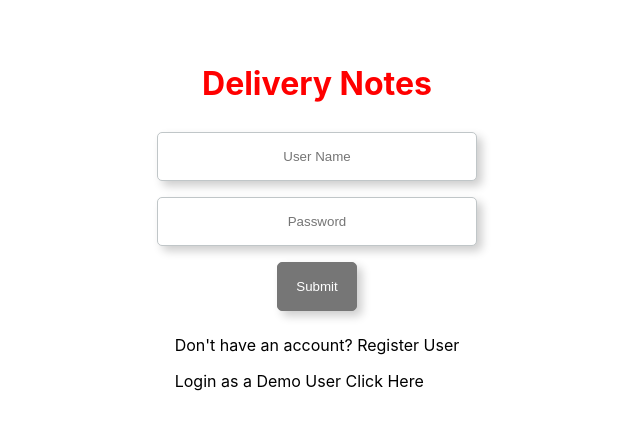
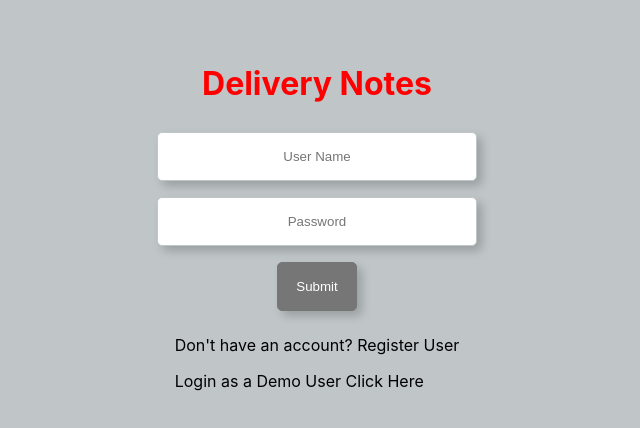
Before and after one commit to minnecoder/driver-notes-next, a Next.js app: page / in a window 1280 px wide. Shown: the top 428 px of the page, without its empty margins (323-963 px from the left). Built offline with nearby package versions, Linux system fonts and the light colour scheme.

Commit message:
Added background color to global styles

```diff
--- a/styles/globals.css
+++ b/styles/globals.css
@@ -2,6 +2,7 @@ html,
 body {
   padding: 0;
   margin: 0;
+  background: #c0c6c8;
   font-family: -apple-system, BlinkMacSystemFont, Segoe UI, Roboto, Oxygen,
     Ubuntu, Cantarell, Fira Sans, Droid Sans, Helvetica Neue, sans-serif;
 }
```
